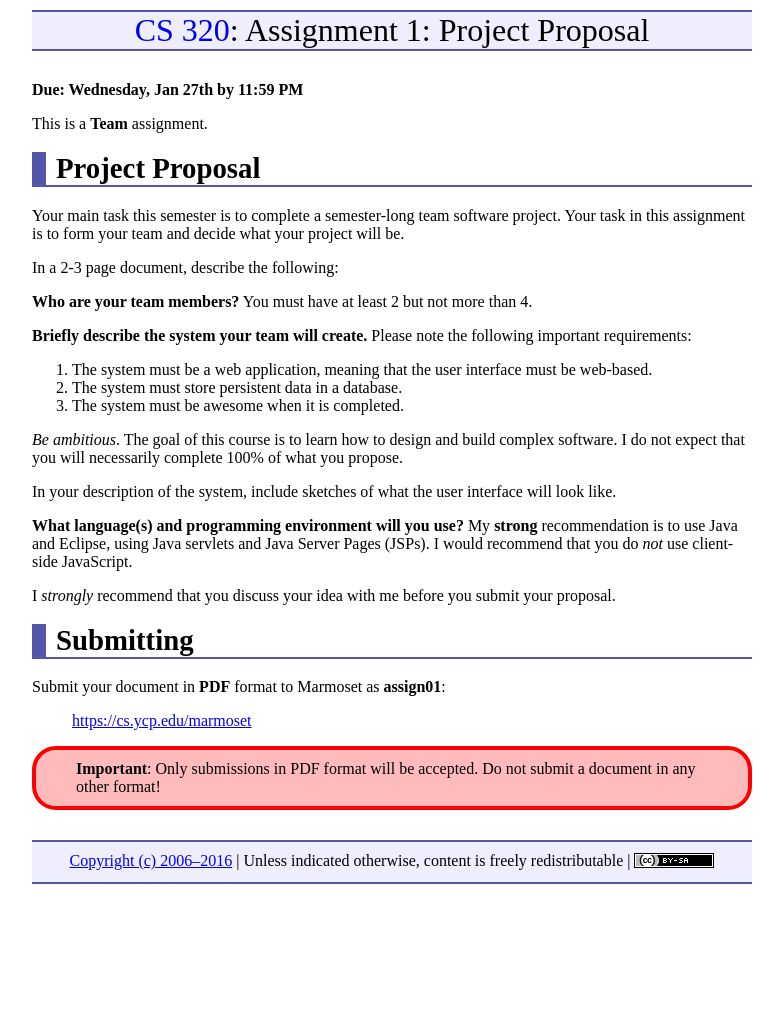
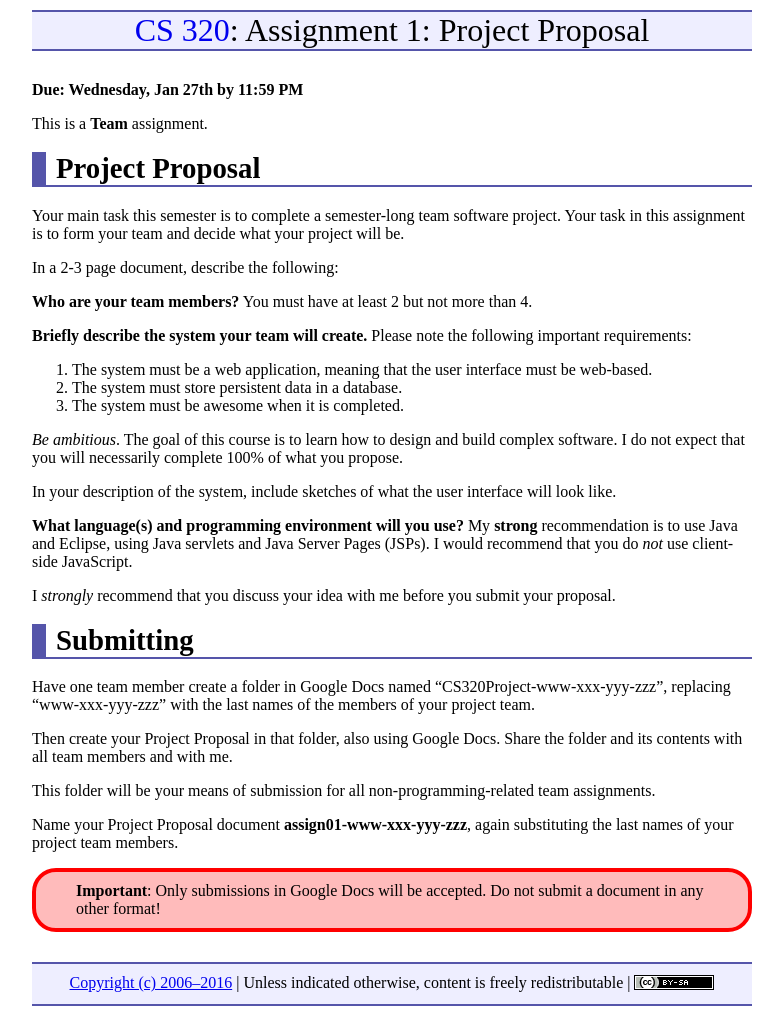
Before and after one commit to ycpcs/cs320-spring2016, a Jekyll site: the page built from assign/assign01.md, in a window 1280 px wide. Shown: the whole page, without its empty margins (248-1031 px from the left). Built offline with Jekyll 4.4.1, drawn with Linux system fonts in a browser that asks for light colours; Markdown is read by kramdown in place of the engine named in the settings; before the commit the page ends 900 px from its top, so only the background shows below that.

Commit message:
updated submission criteria using Google Docs

```diff
--- a/assign/assign01.md
+++ b/assign/assign01.md
@@ -33,11 +33,15 @@ I *strongly* recommend that you discuss your idea with me before you submit your
 Submitting
 ==========
 
-Submit your document in **PDF** format to Marmoset as **assign01**:
+Have one team member create a  folder in Google Docs named "CS320Project-www-xxx-yyy-zzz", replacing "www-xxx-yyy-zzz" with the last names of the members of your project team.
 
-> <https://cs.ycp.edu/marmoset>
+Then create your Project Proposal in that folder, also using Google Docs.  Share the folder and its contents with all team members and with me.
+
+This folder will be your means of submission for all non-programming-related team assignments.
+
+Name your Project Proposal document **assign01-www-xxx-yyy-zzz**, again substituting the last names of your project team members.
 
 <div class="callout">
-<b>Important</b>: Only submissions in PDF format will be accepted.
+<b>Important</b>: Only submissions in Google Docs will be accepted.
 Do not submit a document in any other format!
 </div>
```
